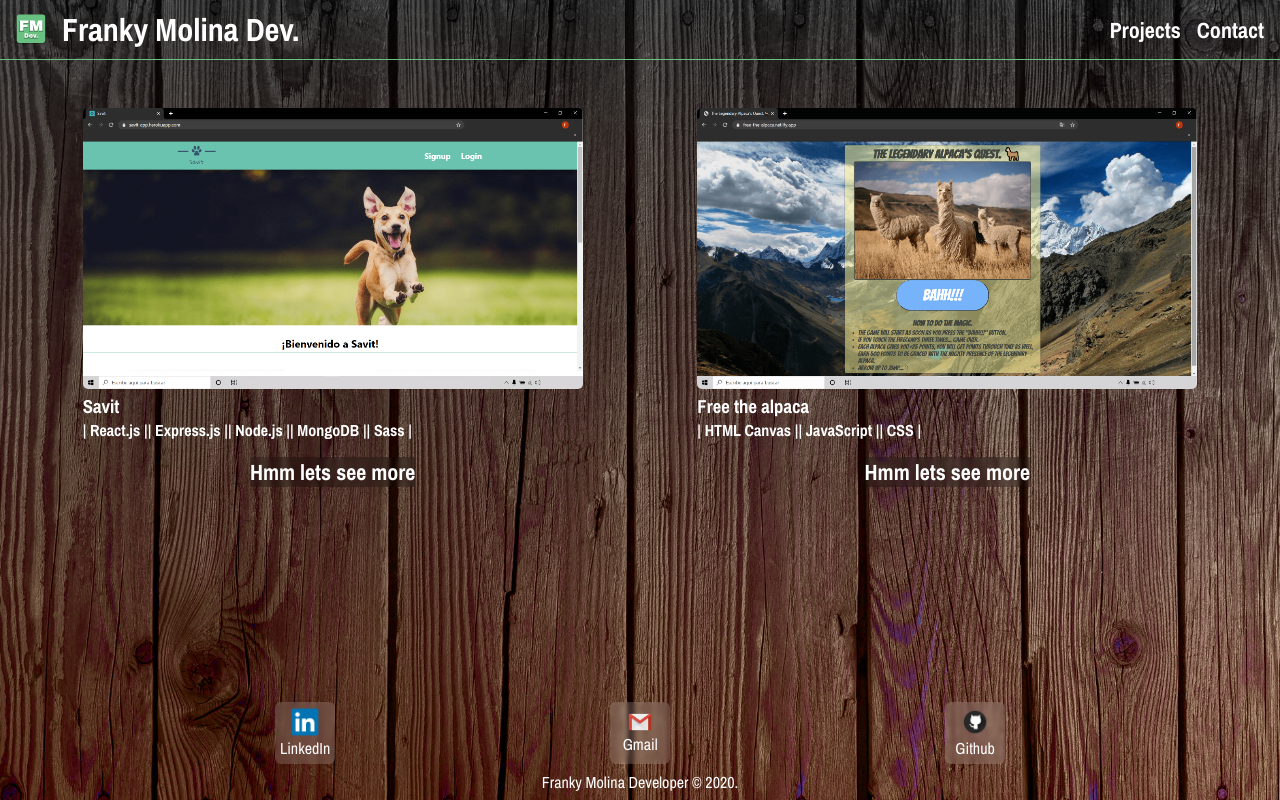
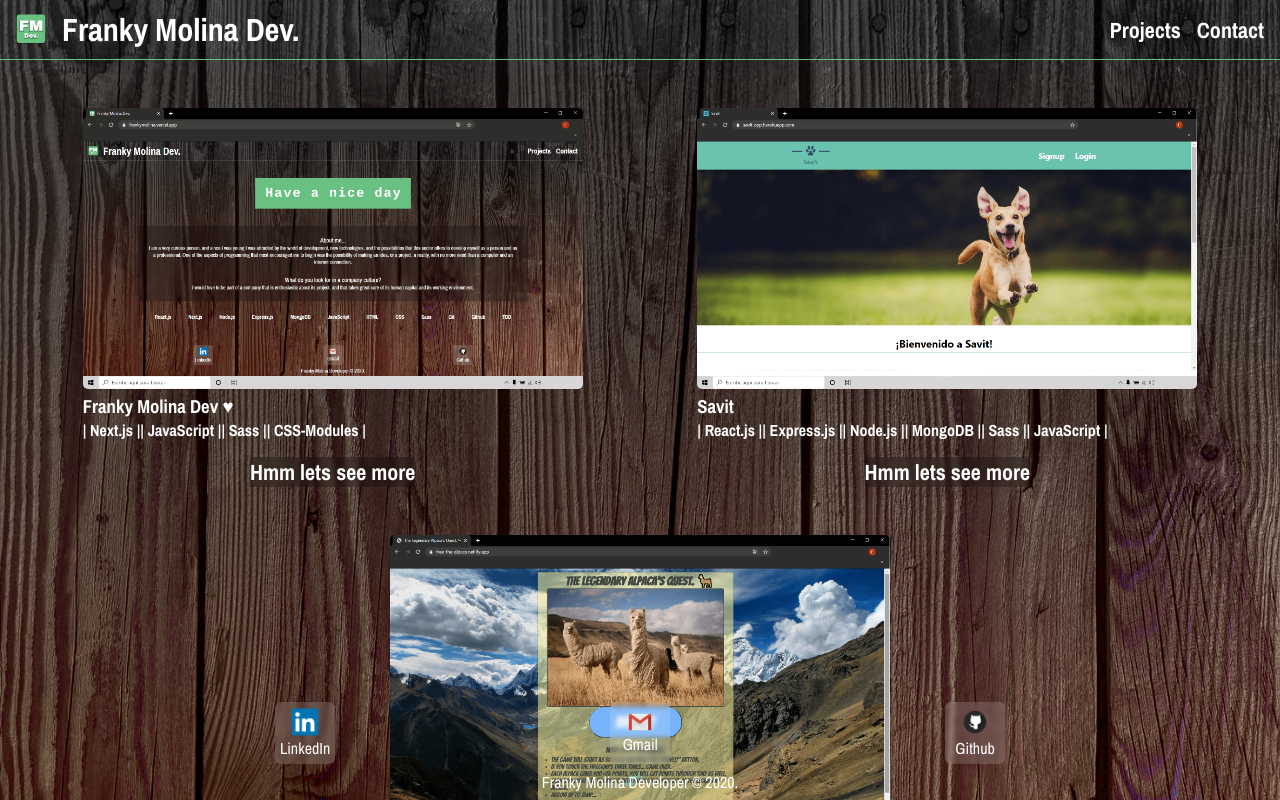
Before and after one commit to FrankyMolina/portfolio, a Next.js app: page /projects in a window 1280 px wide. Shown: the top 800 px of the page. Built offline with nearby package versions, Linux system fonts and the light colour scheme.

Commit message:
New project added

```diff
--- a/components/TechStack/TechStack.module.scss
+++ b/components/TechStack/TechStack.module.scss
@@ -2,8 +2,6 @@
 @use '../../styles/breakPoints.scss' as BreakPoint;
 
 .TechStack {
-  padding-top: 4rem;
-
   @include BreakPoint.mobile {
     padding-bottom: 120px;
   }
--- a/constants/projectsInfo.json
+++ b/constants/projectsInfo.json
@@ -1,11 +1,23 @@
 [
+  {
+    "id": "Franky Molina Dev",
+    "name": "Franky Molina Dev ♥",
+    "img": "/FMDev-portfolio.png",
+    "img_alt": "Franky Molina Dev page screenshot",
+    "release_date": "08/2020",
+    "tech_used": ["Next.js", "JavaScript", "Sass", "CSS-Modules"],
+    "description": "This is my official personal website. It has been created using Next.js which is a server side rendering oriented framework based on React. It is a responsive web where I can post my projects, show its information and status, where you can find them and last but not less important, where you can contact with me more easily.",
+    "URL": "https://frankymolina.vercel.app/",
+    "github_URL": "https://github.com/FrankyMolina/portfolio",
+    "status": "It is finished but in constant growth because its content will be updated as soon as I have new features//projects created. 😄"
+  },
   {
     "id": "savit",
     "name": "Savit",
     "img": "/savit-screen.png",
     "img_alt": "savit web screenshot",
     "release_date": "03/2020",
-    "tech_used": ["React.js", "Express.js", "Node.js", "MongoDB", "Sass"],
+    "tech_used": ["React.js", "Express.js", "Node.js", "MongoDB", "Sass", "JavaScript"],
     "description": "Savit is a platform that connects individuals who intend to adopt a pet, and animal associations, which can register and manage the pets that currently need a home. This application is simply a prototype, an idea which was born from the desire to provide the different animal protection organisations with their own space with a pleasant design, where they could easily see the different pets that were under their care, in a complementary way to the different social networks, so necessary nowadays to obtain visibility.",
     "URL": "https://savit-app.herokuapp.com/",
     "github_URL": "https://github.com/FrankyMolina/savit",
```
Also changed, not shown: components/TechStack/TechStack.jsx (+6 -1 lines), public/FMDev-portfolio.png (added).
